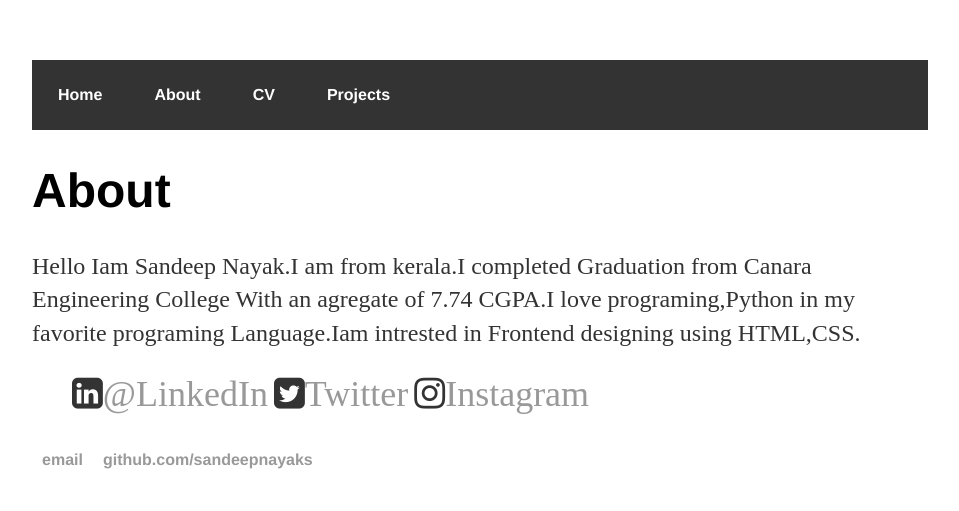
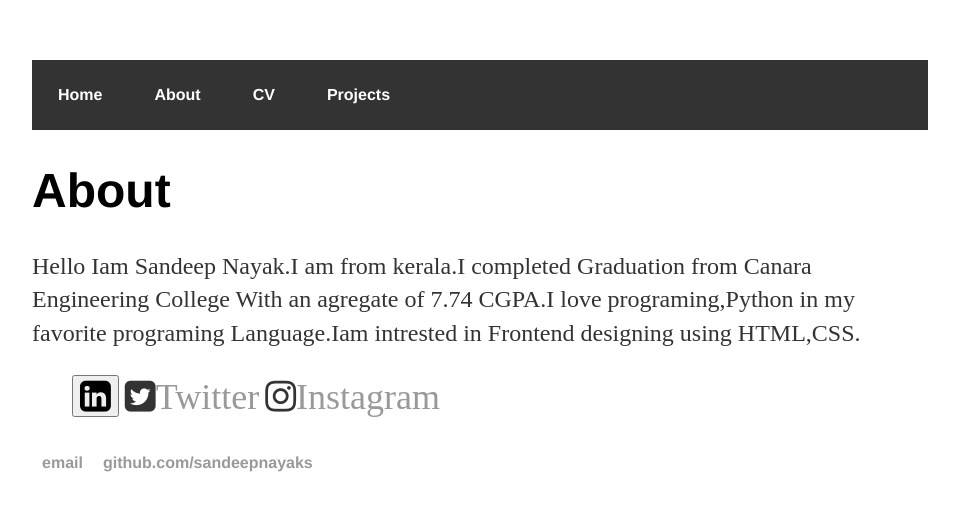
Before and after one commit to sandeepnayaks/sandeepnayaks.github.io, a Jekyll site: the page built from about/index.html, in a window 1280 px wide. Shown: the top 511 px of the page, without its empty margins (160-1119 px from the left). Built offline with Jekyll 4.4.1, drawn with Linux system fonts in a browser that asks for light colours.

Commit message:
Update index.html

```diff
--- a/about/index.html
+++ b/about/index.html
@@ -9,7 +9,10 @@ title: About Sandeep S
 			Iam Sandeep Nayak.I am from kerala.I completed Graduation from Canara Engineering College With an agregate of 7.74 CGPA.I love programing,Python in my favorite programing Language.Iam intrested in Frontend designing using HTML,CSS.</p>
 
 			<ul>
-				<li class="fa fa-linkedin-square" style="font-size:36px"><a href="https://www.linkedin.com/in/sandeep-s-77a57a163" target="_blank">@LinkedIn</a></li>
+				<a href=href="https://www.linkedin.com/in/sandeep-s-77a57a163" target="_blank">
+    <button class="fa fa-linkedin-square" style="font-size:36px"></button>
+</a>
+
 				<li class="fa fa-twitter-square" style="font-size:36px"><a href="https://twitter.com/sandeepnayak_/"target="_blank">Twitter</a></li>
 				<li class="fa fa-instagram" style="font-size:36px"><a href="https://www.instagram.com/sandeepnayak_"target="_blank">Instagram</a></li>
 				</ul>
```
